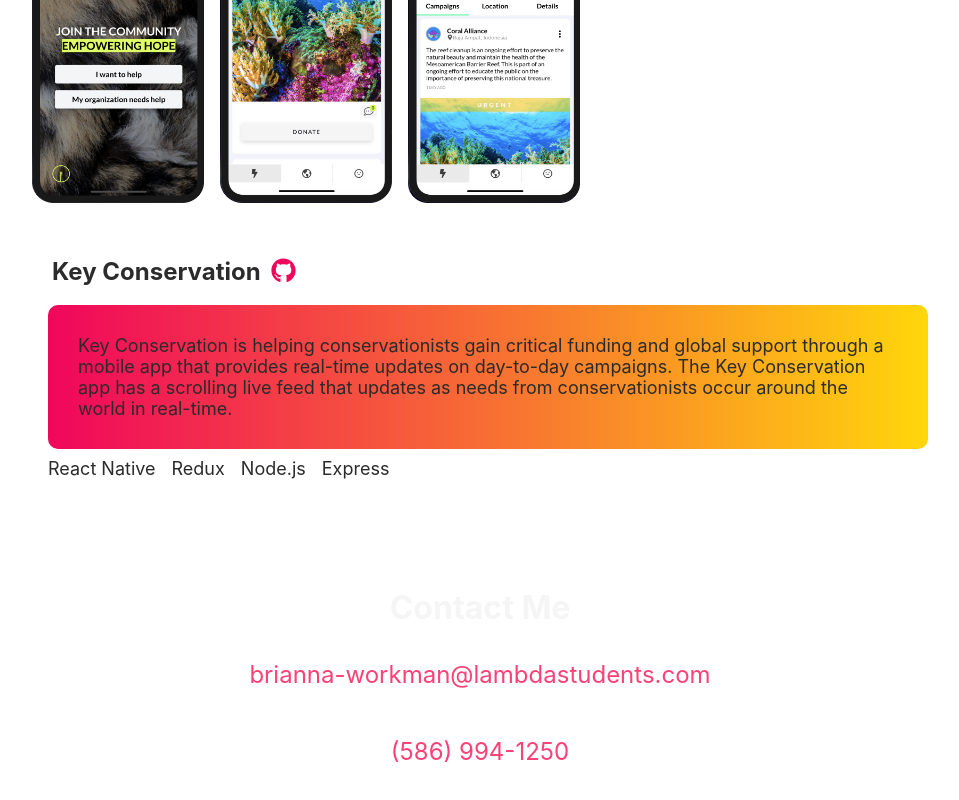
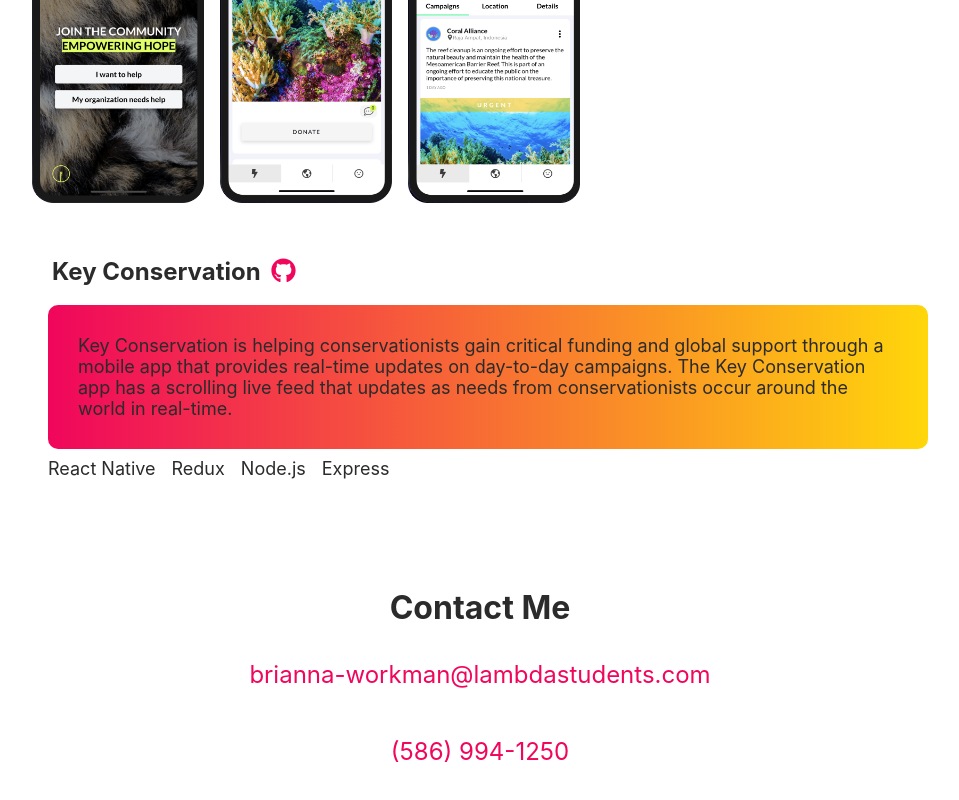
Before and after one commit to briannaworkman/portfolio, a React (Create React App) app: page / in a window 1280 px wide. Shown: the part 3327-4127 px from the top of the page, without its empty margins (160-1119 px from the left). Built offline with nearby package versions, Linux system fonts and the light colour scheme.

Commit message:
updates contact me designs

```diff
--- a/src/assets/styles/contact.css
+++ b/src/assets/styles/contact.css
@@ -6,7 +6,7 @@
 
 .contact h2 {
   font-size: 32px;
-  color: #f5f5f5;
+  color: #2b2b2b;
   line-height: 0.1;
   display: inline-block;
 }
@@ -19,10 +19,10 @@
 .contact-number,
 .contact-info {
   font-size: 24px;
-  color: #fc4177;
+  color: #f0065c;
 }
 
 .contact-info:hover {
   cursor: pointer;
-  color: #f5f5f5;
+  color: #ffd60b;
 }
```
